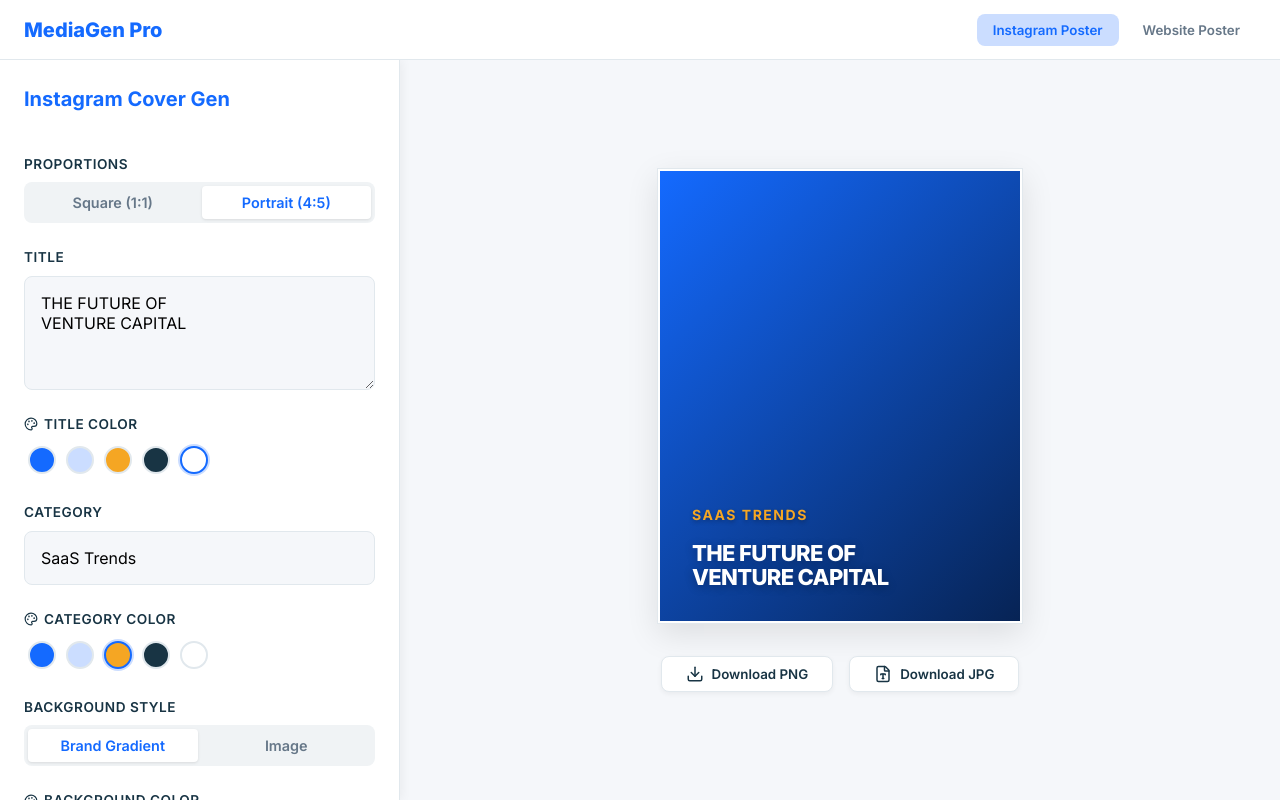
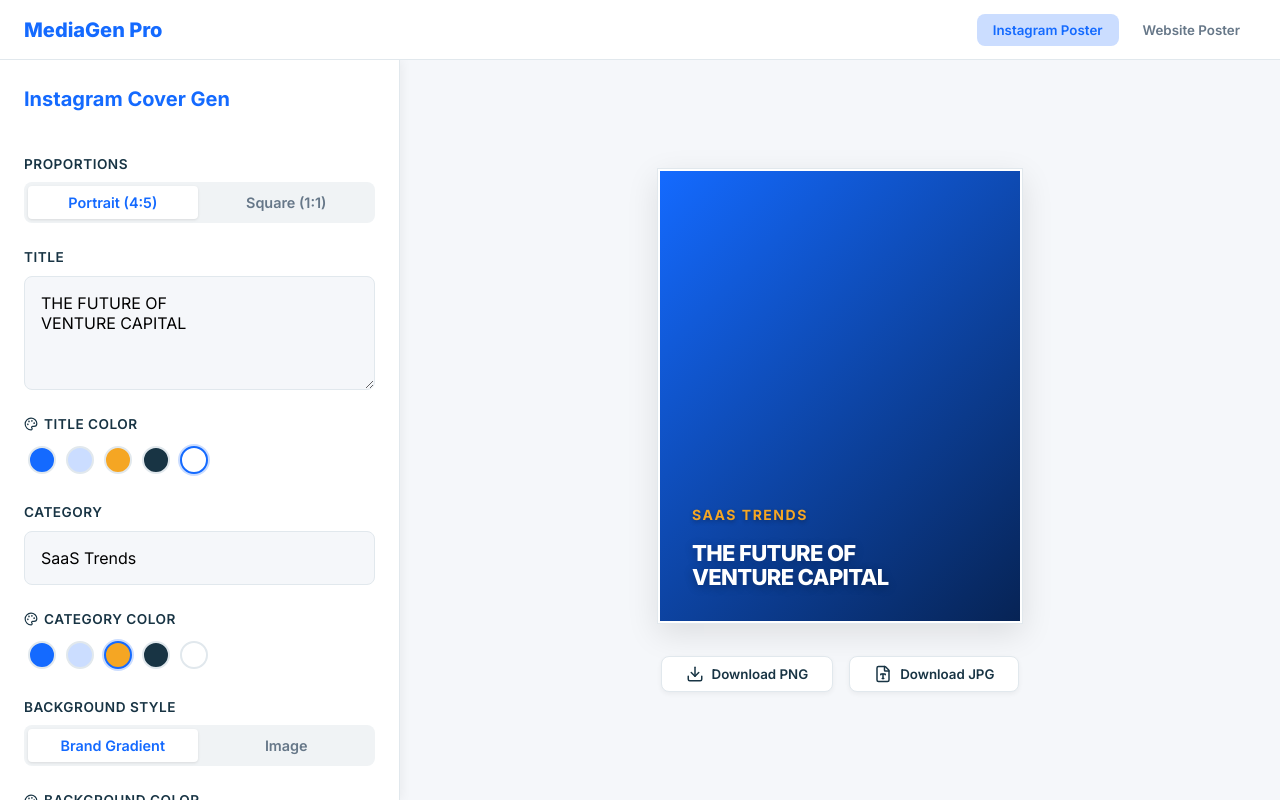
Before and after one commit to umedrahimoff/mediagenpro, a React (Vite) app: page / in a window 1280 px wide. Built offline with nearby package versions, Linux system fonts and the light colour scheme.

Commit message:
Update Instagram proportion button order

```diff
--- a/src/components/Editor/Editor.tsx
+++ b/src/components/Editor/Editor.tsx
@@ -93,16 +93,16 @@ export const Editor: React.FC<EditorProps> = ({ state, onChange }) => {
                     <label>Proportions</label>
                     <div className="toggle-group">
                         <button
+                            className={state.ratio === 'vertical' ? 'active' : ''}
+                            onClick={() => onChange({ ratio: 'vertical' })}
+                        >
+                            Portrait (4:5)
+                        </button>
+                        <button
                             className={state.ratio === 'square' ? 'active' : ''}
                             onClick={() => onChange({ ratio: 'square' })}
                         >
                             Square (1:1)
-                        </button>
-                        <button
-                            className={state.ratio === 'vertical' ? 'active' : ''}
-                            onClick={() => onChange({ ratio: 'vertical' })}
-                        >
-                            Portrait (4:5)
                         </button>
                     </div>
                 </div>
```
